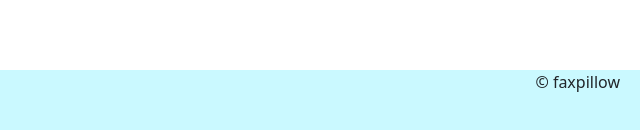
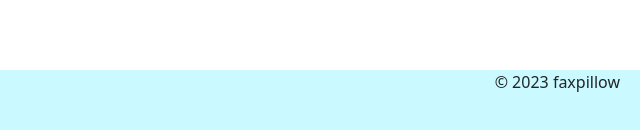
Before and after one commit to faxpillow/isnvlny, a plain HTML site: page index.html in a window 1280 px wide. Shown: the part 324-454 px from the top of the page, 640-1280 px from the left. Drawn offline with nearby package versions, Linux system fonts and the light colour scheme.

Commit message:
Update index.html

```diff
--- a/index.html
+++ b/index.html
@@ -70,7 +70,7 @@
 </div>
 </div>
 
-<footer><p style="text-align:right; padding-right:20px;">  © faxpillow </p> </footer>
+<footer><p style="text-align:right; padding-right:20px;">  &copy; 2023 faxpillow </p> </footer>
 
 </body>
 
```
